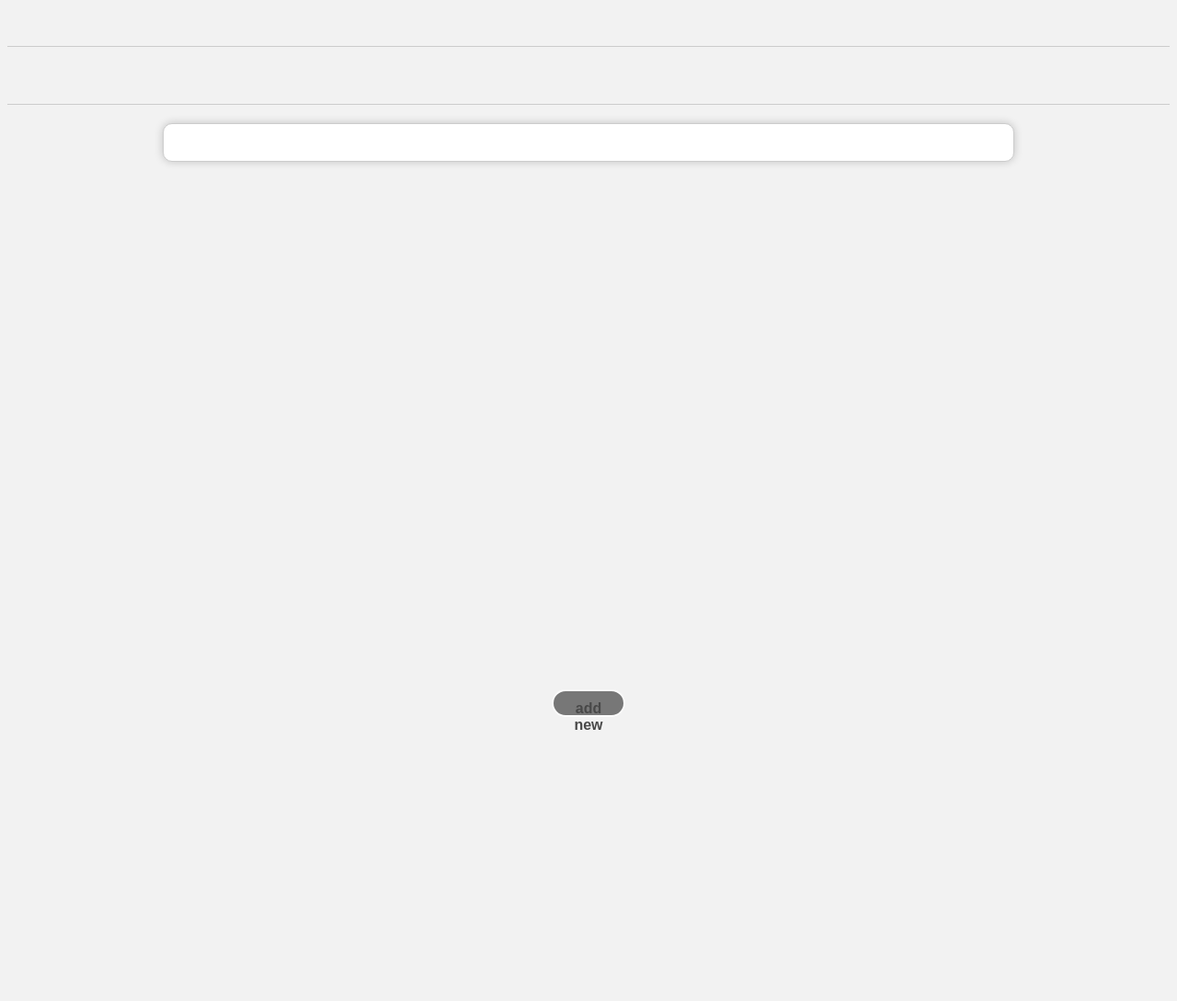
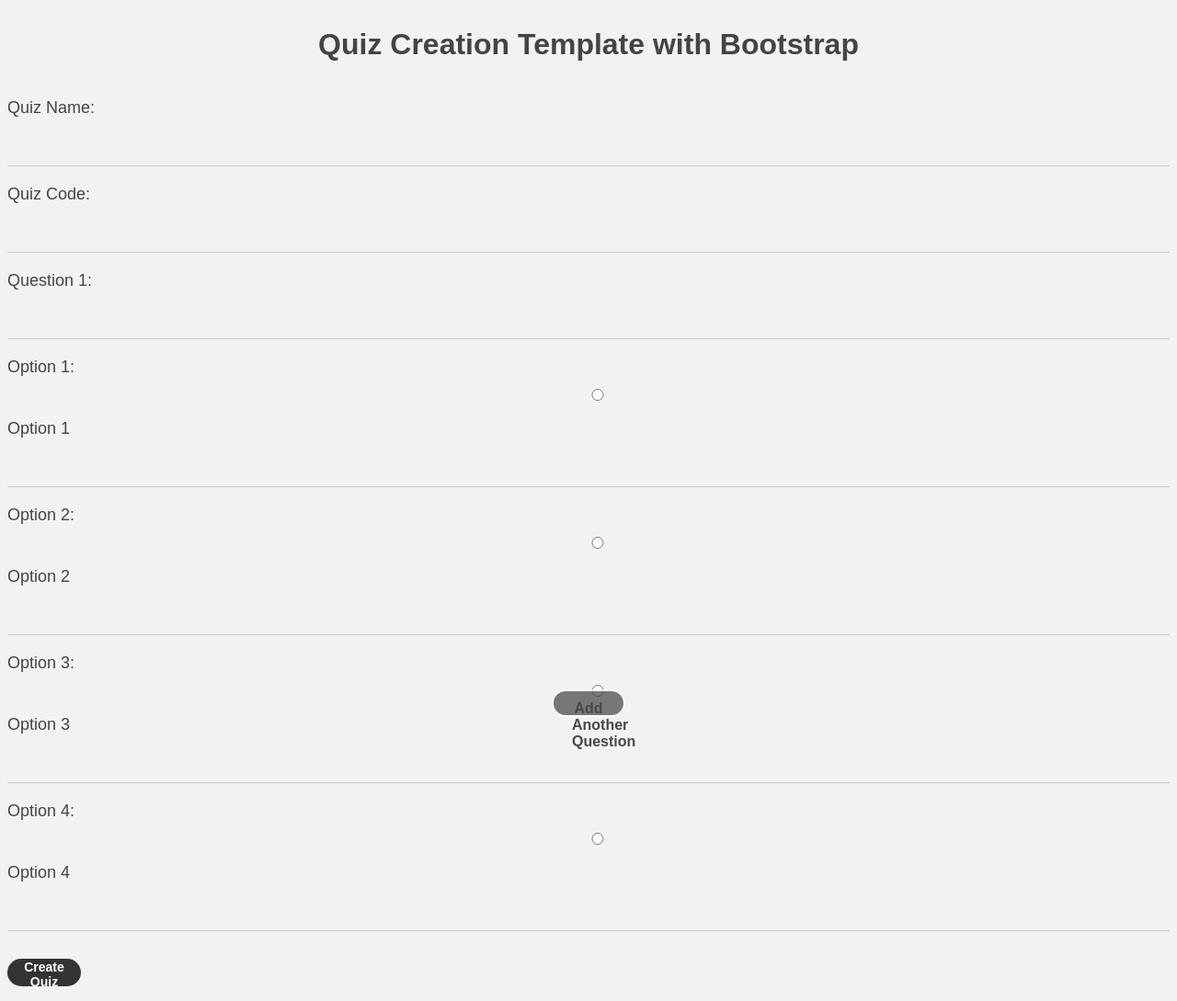
Before and after one commit to AdnanMohammed552/adnan-game-main, a Django app: page /quiz in a window 1280 px wide. Shown: the whole page at 92% size. Before the commit the page ends 794 px from the top, so only its background shows below. Run offline with Django 4.2, Linux system fonts and the light colour scheme.

Commit message:
make it better

```diff
--- a/templates/quiz.html
+++ b/templates/quiz.html
@@ -139,14 +139,62 @@
 
 
   </style>
-<div id="div">
-  <input type="text" id="name">
+  <div class="container">
+    <h1>Quiz Creation Template with Bootstrap</h1>
+    <form id="quiz-form">
+      <div class="form-group">
+        <label for="quiz-name">Quiz Name:</label>
+        <input type="text" class="form-control" id="quiz-name" name="quiz-name">
+      </div>
+      <div class="form-group">
+        <label for="quiz-code">Quiz Code:</label>
+        <input type="text" class="form-control" id="quiz-code" name="quiz-code">
+      </div>
+      <div id="questions-container">
+        <div class="question">
+          <div class="form-group">
+            <label for="question-1">Question 1:</label>
+            <input type="text" class="form-control" id="question1" name="question1">
+          </div>
+          <div class="form-group">
+            <label for="option-1-1">Option 1:</label>
+            <div class="form-check">
+              <input type="radio" class="form-check-input" name="correct" id="correct" value="1">
+              <label class="form-check-label" for="option-1-1">Option 1</label>
+            </div>
+            <input type="text" class="form-control" id="answer1" name="answer1">
+          </div>
+          <div class="form-group">
+            <label for="option-1-2">Option 2:</label>
+            <div class="form-check">
+              <input type="radio" class="form-check-input" name="correct" id="correct" value="2">
+              <label class="form-check-label" for="option-1-2">Option 2</label>
+            </div>
+            <input type="text" class="form-control" id="answer2" name="answer1">
+          </div>
+          <div class="form-group">
+            <label for="option-1-3">Option 3:</label>
+            <div class="form-check">
+              <input type="radio" class="form-check-input" name="correct" id="correct" value="3">
+              <label class="form-check-label" for="option-1-3">Option 3</label>
+            </div>
+            <input type="text" class="form-control" id="answer3" name="answer1">
+          </div>
+          <div class="form-group">
+            <label for="option-1-4">Option 4:</label>
+            <div class="form-check">
+              <input type="radio" class="form-check-input" name="correct" id="correct" value="4">
 
-    <input type="text" id="code">
-    <button id="add">add new question</button>
-    <div id="quiz"></div>
+              <label class="form-check-label" for="option-1-4">Option 4</label>
+              </div>
+              <input type="text" class="form-control" id="answer4" name="answer1">
+              </div>
+              </div>
+              </div>
+              <button id="add" type="button" class="btn btn-primary">Add Another Question</button>
+              <button type="submit" id="sub" class="btn btn-success">Create Quiz</button>
+              </form>
 
-</div>
 <script>
   let questionCount = 1;
 
@@ -154,31 +202,47 @@
       questionCount++
 
         document.getElementById('quiz').innerHTML += (
-                '<label for="question">Enter your question:</label>'+
-
-
-                '<input type="text" name="question" id="question'+ questionCount +'" class="question-input" required>'+
-                '<div class="countdown-timer">'+
-
-                  '<input type="number" id="seconds-input'+ questionCount +'" placeholder="Enter seconds">'+
-                '</div>'+
-                '<label for="answer1">Enter answer choice 1:</label>'+
-                '<input type="text" name="answer1" id="answer1'+ questionCount +'" class="answer-input" required>'+
-                '<input type="radio" name="correct'+ questionCount +'" value="1" id="correct1">'+
-                '<br>'+
-                '<label for="answer2">Enter answer choice 2:</label>'+
-                '<input type="text" name="answer2" id="answer2'+ questionCount +'" class="answer-input" required>'+
-                '<input type="radio" name="correct'+ questionCount +'" value="2" id="correct2">'+
-                '<br>'+
-                '<label for="answer3">Enter answer choice 3:</label>'+
-                '<input type="text" name="answer3" id="answer3'+ questionCount +'" class="answer-input" required>'+
-                '<input type="radio" name="correct'+ questionCount +'" value="3" id="correct3">'+
-                '<br>'+
-                '<label for="answer4">Enter answer choice 4:</label>'+
-                '<input type="text" name="answer4" id="answer4'+ questionCount +'" class="answer-input" required>'+
-                '<input type="radio" name="correct'+ questionCount +'" value="4" id="correct4">'+
-                '<input type="submit" id="sub" value="Submit">'
-        )
+          `
+          <div class="question">
+            <div class="form-group">
+              <label for="question-${questionCount}">Question ${questionCount}:</label>
+              <input type="text" class="form-control" id="question${questionCount}" name="question${questionCount}">
+            </div>
+            <div class="form-group">
+              <label for="option-${questionCount}-1">Option 1:</label>
+              <div class="form-check">
+                <input type="radio" class="form-check-input" name="correct${questionCount}" id="correct${questionCount}" value="1">
+                <label class="form-check-label" for="option-${questionCount}-1">Option 1</label>
+              </div>
+              <input type="text" class="form-control" id="answer${questionCount}" name="optionanswerquestionCount}">
+            </div>
+            <div class="form-group">
+              <label for="option-${questionCount}-2">Option 2:</label>
+              <div class="form-check">
+                <input type="radio" class="form-check-input" name="correct${questionCount}" id="correct${questionCount}" value="2">
+                <label class="form-check-label" for="option-${questionCount}-2">Option 2</label>
+              </div>
+              <input type="text" class="form-control" id="answer${questionCount}" name="optionanswerquestionCount}">
+            </div>
+            <div class="form-group">
+              <label for="option-${questionCount}-3">Option 3:</label>
+              <div class="form-check">
+              <input type="radio" class="form-check-input" name="correct${questionCount}" id="="correct${questionCount}" value="3">
+              <label class="form-check-label" for="option-${questionCount}-3">Option 3</label>
+              </div>
+              <input type="text" class="form-control" id="answer${questionCount}" name="answer${questionCount}">
+              </div>
+              <div class="form-group">
+              <label for="option-${questionCount}-4">Option 4:</label>
+              <div class="form-check">
+              <input type="radio" class="form-check-input" name="correct${questionCount}" id="="correct${questionCount}" value="4">
+              <label class="form-check-label" for="option-${questionCount}-4">Option 4</label>
+              </div>
+              <input type="text" class="form-control" id="answer${questionCount}" name="answer${questionCount}">
+              </div>
+              </div>
+              `
+              )
         console.log(questionCount)
         document.getElementById('sub').onclick=function(e){
           let data = []
```
